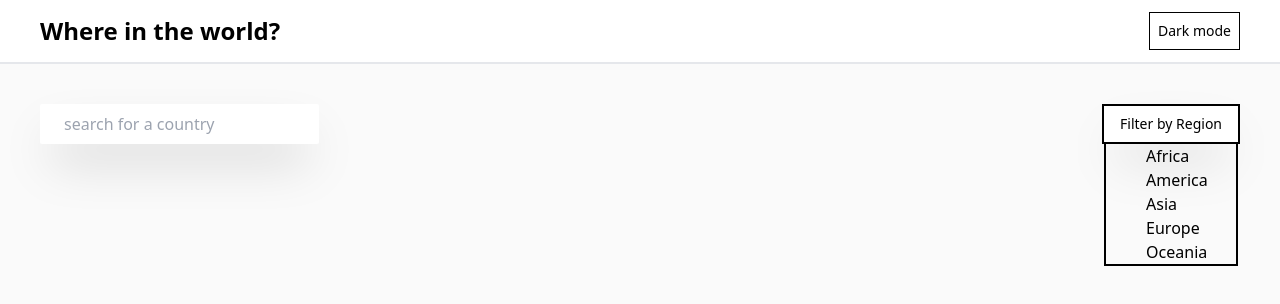
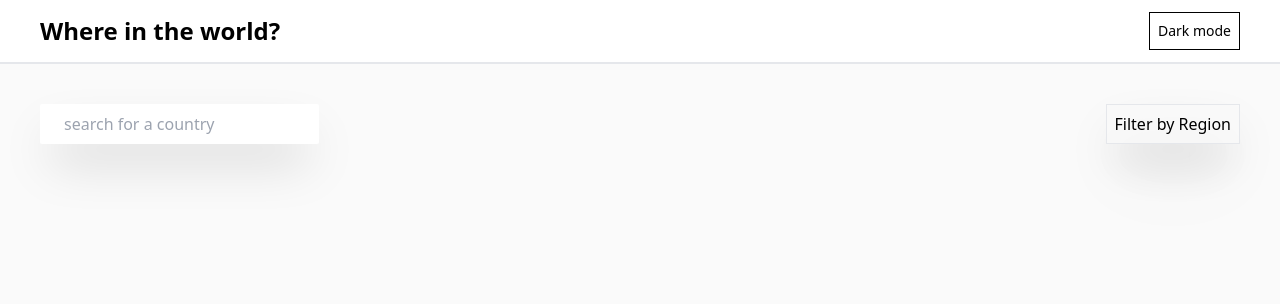
Before and after one commit to jraay12/countries, a React (Create React App) app: page /countries in a window 1280 px wide. Shown: the top 304 px of the page. Built offline with nearby package versions, Linux system fonts and the light colour scheme.

Commit message:
done with drop down

```diff
--- a/src/Pages/Main.js
+++ b/src/Pages/Main.js
@@ -1,8 +1,17 @@
 import Header from "../Components/Header";
+import { useState, useEffect } from "react";
+export default function Main() {
+  const [showDropdown, setShowDropdown] = useState(false);
+  useEffect(() => {
+    setShowDropdown(false);
+  }, []);
 
-export default function Main() {
+  const handleDropdown = () => {
+    setShowDropdown(!showDropdown);
+  };
+
   return (
-    <div className=" min-h-screen bg-VeryLightGray ">
+    <div className=" min-h-screen bg-VeryLightGray  select-none">
       <Header />
       <section className="flex justify-between items-center px-10 mt-10 ">
         <input
@@ -10,12 +19,16 @@ export default function Main() {
           placeholder="search for a country"
           className="shadow-2xl  px-6 py-2 active:outline-none focus:outline-none rounded-sm bg-white"
         />
-        <div className="relative  border-2 border-black">
-          <button className="shadow-2xl  bg-white py-2 px-4 text-sm">
+        <div className="relative inline-block ">
+          <span
+            className=" border shadow-2xl drop-shadow-2xl px-2 py-2 hover:cursor-pointer"
+            onClick={handleDropdown}
+          >
             Filter by Region
-          </button>
-          <div className=" w-full px-10 h-max  border-2 border-black absolute ">
-            <ul className="w-full ">
+          </span>
+          {showDropdown && (
+            <div className="w-full h-max border absolute top-full mt-3">
+              <ul className="w-full bg-white text-sm px-4 py-4">
                 <li>Africa</li>
                 <li>America</li>
                 <li>Asia</li>
@@ -23,6 +36,7 @@ export default function Main() {
                 <li>Oceania</li>
               </ul>
             </div>
+          )}
         </div>
       </section>
     </div>
```
Lines whose indentation alone changed are shown as unchanged.
